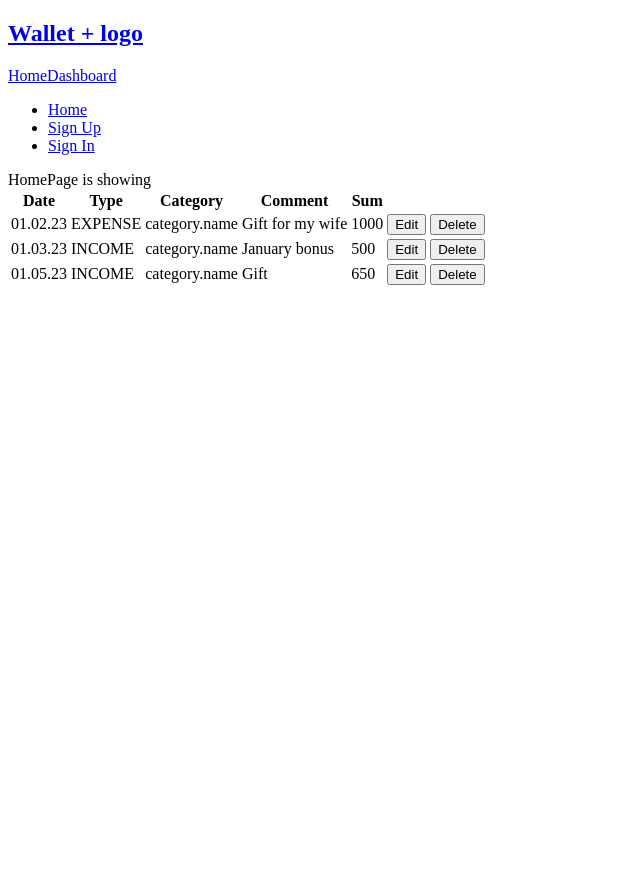
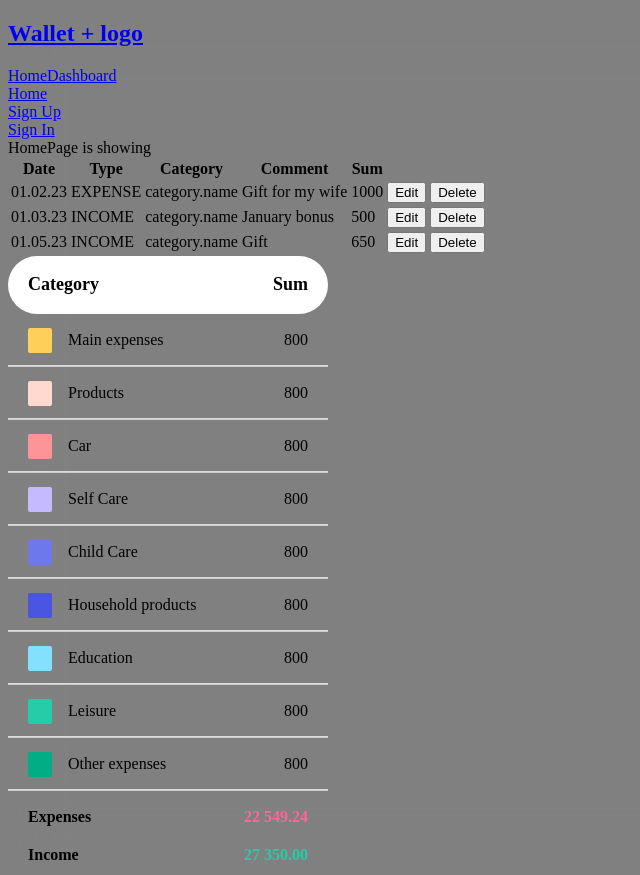
Before and after one commit to daryark/Wallet, a React (Create React App) app: page / in a window 1280 px wide. Shown: the whole page, without its empty margins (0-640 px from the left). Before the commit the page ends 800 px from the top, so only its background shows below. Built offline with nearby package versions, Linux system fonts and the light colour scheme.

Commit message:
add styles and markup

```diff
--- /dev/null
+++ b/src/components/StatisticsList/StatisticsList.js
@@ -0,0 +1,46 @@
+import {
+  StatisticsListTitle,
+  StatisticsList,
+  StatisticsItem,
+  StatisticsSumList,
+  StatisticsSumItem,
+  Cube,
+  StatisticsWrapper,
+} from './StatisticsList.styled';
+import { theme } from 'styles/theme';
+import { categories } from './categories';
+
+const CategorySum = () => {
+  return (
+    <>
+      <StatisticsListTitle>
+        <p>Category</p>
+        <p>Sum</p>
+      </StatisticsListTitle>
+
+      <StatisticsList>
+        {categories.map(({ title, color }) => (
+          <StatisticsItem>
+            <Cube color={color} />
+            <StatisticsWrapper>
+              <p>{title}</p> <p>800</p>
+            </StatisticsWrapper>
+          </StatisticsItem>
+        ))}
+      </StatisticsList>
+
+      <StatisticsSumList>
+        <StatisticsSumItem>
+          <p>Expenses</p>
+          <p style={{ color: `${theme.color.text_pink}` }}>22 549.24</p>
+        </StatisticsSumItem>
+        <StatisticsSumItem>
+          <p>Income</p>
+          <p style={{ color: `${theme.color.accent}` }}>27 350.00</p>
+        </StatisticsSumItem>
+      </StatisticsSumList>
+    </>
+  );
+};
+
+export default CategorySum;
--- /dev/null
+++ b/src/components/StatisticsList/StatisticsList.styled.js
@@ -0,0 +1,87 @@
+import styled from 'styled-components';
+import { theme } from 'styles/theme';
+
+export const StatisticsListTitle = styled.div`
+  width: 280px;
+  height: 58px;
+  padding: 0 20px;
+  margin-bottom: 14px;
+
+  background-color: ${theme.color.bg_white};
+  border-radius: ${theme.radii.large};
+
+  display: flex;
+  justify-content: space-between;
+  align-items: center;
+
+  font-size: ${theme.fontSizes.m};
+  font-weight: ${theme.fontWeights.bold};
+  line-height: ${theme.lineHeights.body};
+`;
+
+export const StatisticsList = styled.ul`
+  display: flex;
+  flex-direction: column;
+  gap: 28px;
+  width: 280px;
+  padding: 0 20px;
+`;
+
+export const StatisticsItem = styled.li`
+  display: flex;
+  align-items: center;
+
+  font-size: ${theme.fontSizes.s};
+  font-weight: ${theme.fontWeights.normal};
+  line-height: ${theme.space[6]}px;
+
+  position: relative;
+
+  &::after {
+    content: '';
+    position: absolute;
+    width: calc(100% + 40px);
+    bottom: 0;
+    border-bottom: 1px solid #dcdcdf;
+    box-shadow: 0px 1px 0px rgba(255, 255, 255, 0.6);
+
+    top: 150%;
+    left: 50%;
+    transform: translate(-50%, 0);
+  }
+`;
+
+export const StatisticsSumList = styled.ul`
+  width: 280px;
+  padding: 0 20px;
+  display: flex;
+  flex-direction: column;
+  gap: 14px;
+
+  margin-top: 28px;
+`;
+
+export const StatisticsSumItem = styled(StatisticsItem)`
+  justify-content: space-between;
+  font-weight: ${theme.fontWeights.bold};
+  border: none;
+  box-shadow: none;
+
+  &::after {
+    content: none;
+  }
+`;
+
+export const Cube = styled.div`
+  width: 24px;
+  height: 25px;
+  margin-right: 16px;
+  border-radius: 2px;
+  background-color: ${({ color }) => color};
+`;
+
+export const StatisticsWrapper = styled.div`
+  display: flex;
+  justify-content: space-between;
+  flex-grow: 2;
+`;
--- /dev/null
+++ b/src/components/StatisticsList/categories.js
@@ -0,0 +1,38 @@
+export const categories = [
+  {
+    title: 'Main expenses',
+    color: '#FED057',
+  },
+  {
+    title: 'Products',
+    color: '#FFD8D0',
+  },
+  {
+    title: 'Car',
+    color: '#FD9498',
+  },
+  {
+    title: 'Self Care',
+    color: '#C5BAFF',
+  },
+  {
+    title: 'Child Care',
+    color: '#6E78E8',
+  },
+  {
+    title: 'Household products',
+    color: '#4A56E2',
+  },
+  {
+    title: 'Education',
+    color: '#81E1FF',
+  },
+  {
+    title: 'Leisure',
+    color: '#24CCA7',
+  },
+  {
+    title: 'Other expenses',
+    color: '#00AD84',
+  },
+];
--- a/src/index.css
+++ b/src/index.css
@@ -13,3 +13,19 @@ code {
   font-family: source-code-pro, Menlo, Monaco, Consolas, 'Courier New',
     monospace;
 } */
+
+body {
+  background-color: grey;
+  backdrop-filter: blur(25px);
+}
+
+ul {
+  list-style: none;
+  margin: 0;
+  padding: 0;
+}
+
+p {
+  padding: 0;
+  margin: 0;
+}
--- a/src/pages/HomePage/HomePage.jsx
+++ b/src/pages/HomePage/HomePage.jsx
@@ -1,11 +1,14 @@
 import { TransactionsList } from 'components';
 import React from 'react';
+
+import CategorySum from 'components/StatisticsList/StatisticsList';
 
 export default function HomePage() {
   return (
     <>
       <div>HomePage is showing</div>
       <TransactionsList />
+      <CategorySum />
     </>
   );
 }
```
